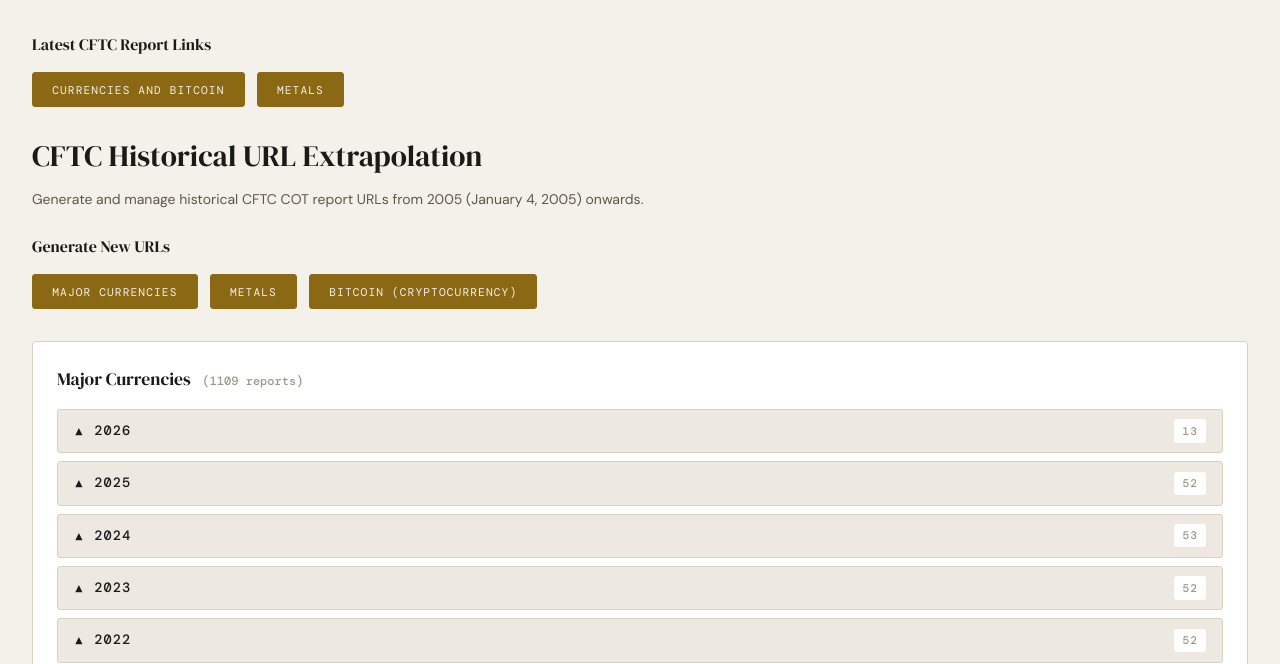
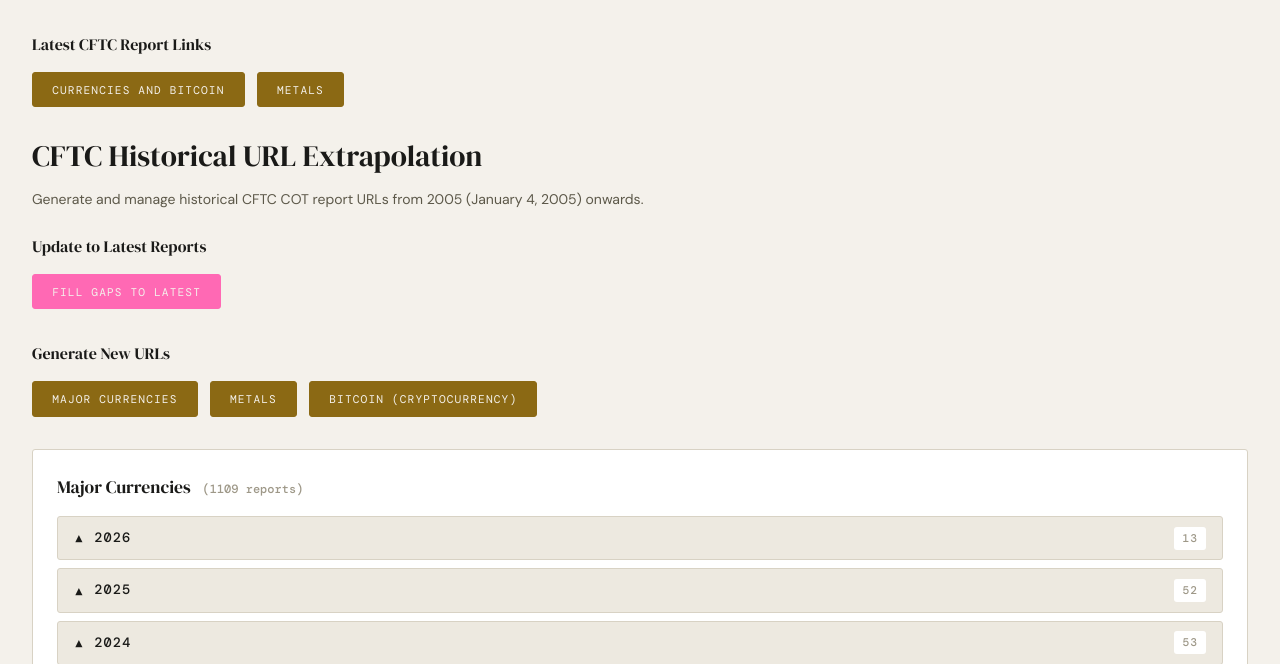
Before and after one commit to cliomaxin/commitment-of-traders, a Django app: page /Get_Data/extrapolate/ in a window 1280 px wide. Shown: the part 58-722 px from the top of the page. Run offline with Django 3.2, Linux system fonts and the light colour scheme; data comes from the database, SQL or seed files in the repository; both versions use the stored data as it was after the commit; some web fonts are replaced.

Commit message:
Add update feature for latest COT reports, enhance UI for report generation to fill in gaps for the latest reports

```diff
--- a/Get_Data/urls.py
+++ b/Get_Data/urls.py
@@ -5,4 +5,5 @@ app_name = 'Get_Data'
 
 urlpatterns = [
     path('extrapolate/', views.extrapolate_dates, name='extrapolate_dates'),
+    path('update-latest/', views.update_to_latest, name='update_to_latest'),
 ]
--- a/Get_Data/views.py
+++ b/Get_Data/views.py
@@ -38,6 +38,38 @@ def _normalize_tuesday(d: date) -> date:
     return d
 
 
+def _build_grouped_reports():
+    grouped_reports = []
+    for key, config in CATEGORY_CONFIG.items():
+        reports = ExtrapolatedReport.objects.filter(category=key).order_by('-report_date')
+
+        # Group reports by year
+        years_dict = defaultdict(list)
+        for report in reports:
+            year = report.report_date.year
+            years_dict[year].append(report)
+
+        # Sort years in descending order
+        sorted_years = sorted(years_dict.keys(), reverse=True)
+
+        year_groups = []
+        for year in sorted_years:
+            year_reports = sorted(years_dict[year], key=lambda r: r.report_date, reverse=True)
+            year_groups.append({
+                'year': year,
+                'count': len(year_reports),
+                'reports': year_reports,
+            })
+
+        grouped_reports.append({
+            'key': key,
+            'label': config['label'],
+            'year_groups': year_groups,
+            'total_count': len(reports),
+        })
+    return grouped_reports
+
+
 def extrapolate_dates(request):
     message = ''
     generated = []
@@ -71,35 +103,7 @@ def extrapolate_dates(request):
         else:
             message = 'Unknown category selected.'
 
-    # Build grouped and year-organized data for each category
-    grouped_reports = []
-    for key, config in CATEGORY_CONFIG.items():
-        reports = ExtrapolatedReport.objects.filter(category=key).order_by('-report_date')
-
-        # Group reports by year
-        years_dict = defaultdict(list)
-        for report in reports:
-            year = report.report_date.year
-            years_dict[year].append(report)
-
-        # Sort years in descending order
-        sorted_years = sorted(years_dict.keys(), reverse=True)
-
-        year_groups = []
-        for year in sorted_years:
-            year_reports = sorted(years_dict[year], key=lambda r: r.report_date, reverse=True)
-            year_groups.append({
-                'year': year,
-                'count': len(year_reports),
-                'reports': year_reports,
-            })
-
-        grouped_reports.append({
-            'key': key,
-            'label': config['label'],
-            'year_groups': year_groups,
-            'total_count': len(reports),
-        })
+    grouped_reports = _build_grouped_reports()
 
     return render(
         request,
@@ -111,3 +115,54 @@ def extrapolate_dates(request):
             'generated': generated,
         },
     )
+
+
+def update_to_latest(request):
+    message = ''
+    generated = []
+
+    if request.method == 'POST':
+        # Define the order: currencies, crypto, metals
+        categories_order = ['currencies', 'crypto', 'metals']
+        today = date.today()
+        latest_tuesday = _get_latest_tuesday(today)
+
+        for category in categories_order:
+            config = CATEGORY_CONFIG[category]
+            # Get the latest report for this category
+            latest_report = ExtrapolatedReport.objects.filter(category=category).order_by('-report_date').first()
+            if latest_report:
+                start_date = latest_report.report_date + timedelta(days=7)
+            else:
+                start_date = _normalize_tuesday(config['start_date'])
+
+            # Generate from start_date to latest_tuesday, every 7 days
+            current = start_date
+            while current <= latest_tuesday:
+                code_suffix = current.strftime('%m%d%y')
+                report_url = (
+                    f"https://www.cftc.gov/sites/default/files/files/dea/cotarchives/{current.year}/{config['subdir']}/{config['prefix']}{code_suffix}.htm"
+                )
+                _, created = ExtrapolatedReport.objects.get_or_create(
+                    category=category,
+                    report_date=current,
+                    defaults={'url': report_url},
+                )
+                if created:
+                    generated.append(f"{config['label']}: {current.isoformat()}")
+                current += timedelta(days=7)
+
+        message = f"Updated to latest: {len(generated)} new URLs generated across all categories."
+
+    grouped_reports = _build_grouped_reports()
+
+    return render(
+        request,
+        'Get_Data/extrapolate_dates.html',
+        {
+            'category_config': CATEGORY_CONFIG,
+            'grouped_reports': grouped_reports,
+            'message': message,
+            'generated': generated,
+        },
+    )
--- a/Templates/Get_Data/extrapolate_dates.html
+++ b/Templates/Get_Data/extrapolate_dates.html
@@ -95,6 +95,11 @@
     button:hover {
       background: var(--gold-light);
       border-color: var(--gold-light);
+    }
+
+    button.updateBtn:hover {
+      background: #ff1493;
+      border-color: #ff1493;
     }
 
     .tree-container {
@@ -333,6 +338,14 @@
   {% endif %}
 
   <div style="margin-bottom: 2rem;">
+    <h2 style="margin-top: 0; font-size: 1rem;">Update to Latest Reports</h2>
+    <form method="post" action="{% url 'Get_Data:update_to_latest' %}" class="buttons" id="updateForm">
+      {% csrf_token %}
+      <button type="submit" style="background: #ff69b4; border-color: #ff69b4;" class="updateBtn">Fill Gaps to Latest</button>
+    </form>
+  </div>
+
+  <div style="margin-bottom: 2rem;">
     <h2 style="margin-top: 0; font-size: 1rem;">Generate New URLs</h2>
     <form method="post" class="buttons" id="generateForm">
       {% csrf_token %}
@@ -392,7 +405,7 @@
 
   let isGenerating = false;
 
-  document.getElementById('generateForm').addEventListener('submit', function(e) {
+  function handleFormSubmit(e) {
     // Prevent multiple submissions
     if (isGenerating) {
       e.preventDefault();
@@ -407,12 +420,15 @@
 
     // Disable buttons after a brief delay to ensure form submission completes
     setTimeout(() => {
-      const buttons = document.querySelectorAll('.generateBtn');
+      const buttons = document.querySelectorAll('.generateBtn, .updateBtn');
       buttons.forEach(btn => {
         btn.disabled = true;
       });
     }, 10);
-  });
+  }
+
+  document.getElementById('generateForm').addEventListener('submit', handleFormSubmit);
+  document.getElementById('updateForm').addEventListener('submit', handleFormSubmit);
 </script>
 
 </body>
```
Also changed, not shown: changes.txt (+11 -6 lines), db.sqlite3.
